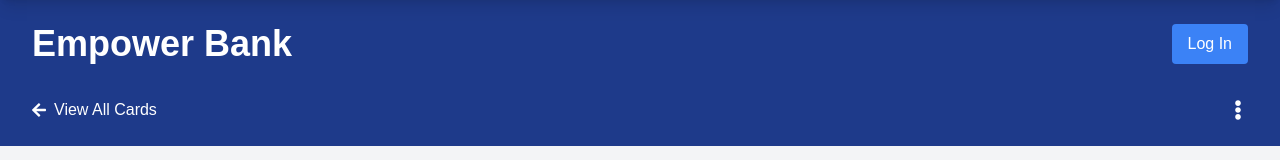
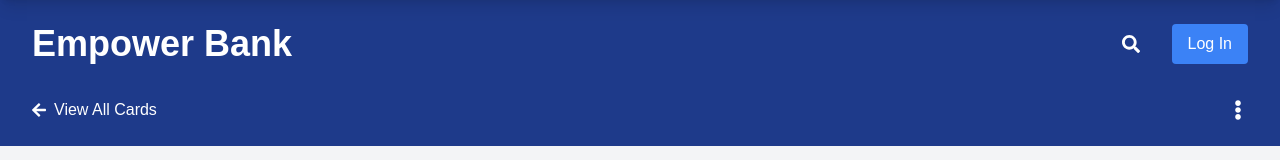
Before and after one commit to RoryDowse/financial-landing-page, a Next.js app: page / in a window 1280 px wide. Shown: the top 160 px of the page. Built offline with nearby package versions, Linux system fonts and the light colour scheme.

Commit message:
add search and login container

```diff
--- a/src/app/components/Header.tsx
+++ b/src/app/components/Header.tsx
@@ -64,9 +64,11 @@ export default function Header() {
                     </ul>
                 </nav>
 
+                {/* Search and Log In container */}
+                <div className="flex items-center space-x-4 lg:space-x-8">
                     {/* Search Icon */}
                     <div
-                    className="cursor-pointer lg:hidden"
+                        className="cursor-pointer"
                         onClick={toggleSearch}
                     >
                         <FaSearch size={18} />
@@ -76,6 +78,7 @@ export default function Header() {
                     <button className="bg-blue-500 py-2 px-4 rounded hover:bg-blue-700 transition duration-300 ease-in-out">
                         <Link href="/">Log In</Link>
                     </button>
+                </div>
             </div>
 
             { /* Mobile Search Row */ }
```
Lines whose indentation alone changed are shown as unchanged.
